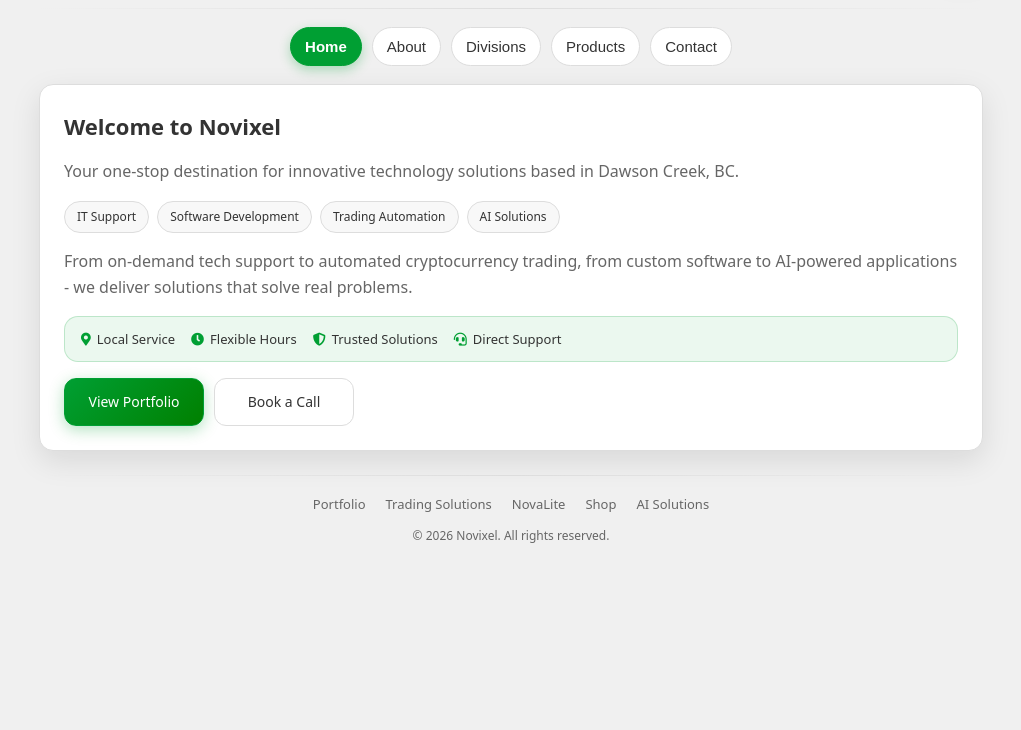
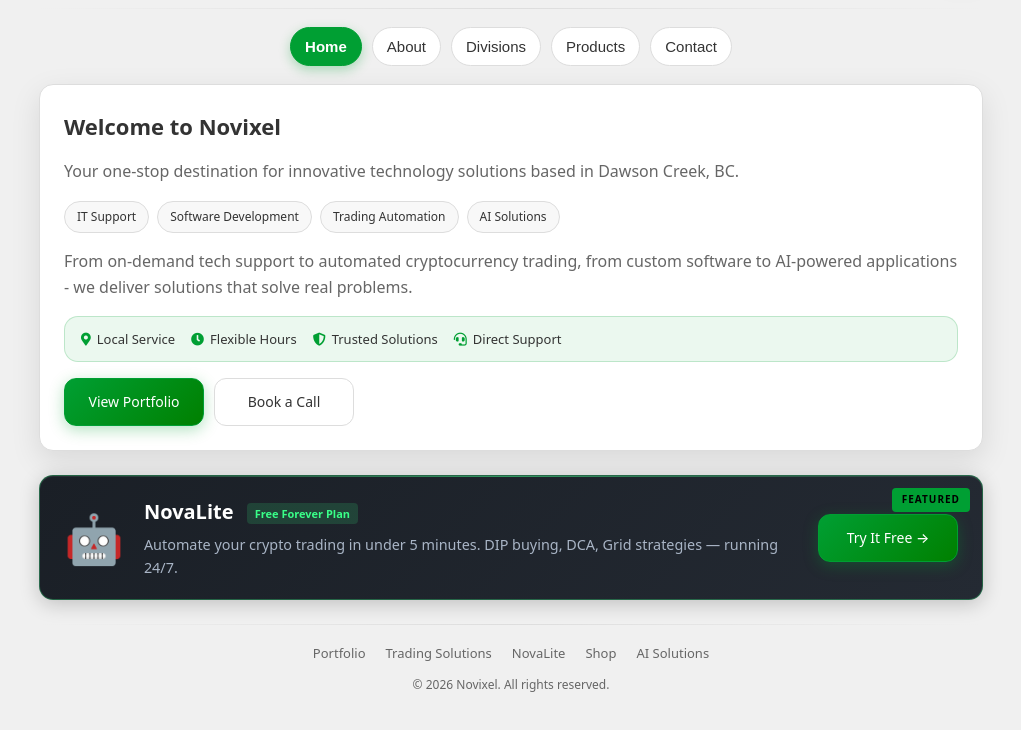
Before and after one commit to Novixel/novixel.github.io, a plain HTML site: page index.html in a window 1280 px wide. Shown: the part 122-852 px from the top of the page, without its empty margins (129-1150 px from the left). Before the commit the page ends 800 px from the top, so only its background shows below. Drawn offline with Linux system fonts and the light colour scheme.

Commit message:
Add featured NovaLite banner on homepage

```diff
--- a/index.html
+++ b/index.html
@@ -148,6 +148,21 @@ height="0" width="0" style="display:none;visibility:hidden"></iframe></noscript>
                     <a class="btn ghost" href="https://calendly.com/novixel" target="_blank" rel="noopener">Book a Call</a>
                 </div>
             </div>
+
+            <!-- Featured Product Banner -->
+            <a href="https://novalite.app" target="_blank" rel="noopener" class="featured-banner">
+                <div class="featured-badge">FEATURED</div>
+                <div class="featured-content">
+                    <div class="featured-icon">🤖</div>
+                    <div class="featured-text">
+                        <h3>NovaLite <span class="featured-tag">Free Forever Plan</span></h3>
+                        <p>Automate your crypto trading in under 5 minutes. DIP buying, DCA, Grid strategies — running 24/7.</p>
+                    </div>
+                    <div class="featured-cta">
+                        <span class="btn primary">Try It Free →</span>
+                    </div>
+                </div>
+            </a>
         </section>
 
         <!-- ABOUT -->
--- a/style.css
+++ b/style.css
@@ -883,3 +883,123 @@ body.dark-mode .division-card {
     background: #1a1a1a;
     border-color: rgba(37,48,67,.75);
 }
+
+/* Featured Product Banner */
+.featured-banner {
+    display: flex;
+    position: relative;
+    margin-top: 24px;
+    padding: 20px 24px;
+    background: linear-gradient(135deg, #0d1117 0%, #161b22 100%);
+    border: 1px solid rgba(57,255,136,.3);
+    border-radius: var(--radius);
+    text-decoration: none;
+    color: #e8eef7;
+    overflow: hidden;
+    transition: all 0.3s ease;
+    box-shadow: 0 4px 20px rgba(0,0,0,.2), inset 0 1px 0 rgba(255,255,255,.05);
+}
+
+.featured-banner:hover {
+    border-color: rgba(57,255,136,.6);
+    box-shadow: 0 8px 32px rgba(57,255,136,.15), inset 0 1px 0 rgba(255,255,255,.05);
+    transform: translateY(-2px);
+}
+
+.featured-banner::before {
+    content: '';
+    position: absolute;
+    top: 0;
+    left: 0;
+    right: 0;
+    height: 1px;
+    background: linear-gradient(90deg, transparent, rgba(57,255,136,.5), transparent);
+}
+
+.featured-badge {
+    position: absolute;
+    top: 12px;
+    right: 12px;
+    padding: 4px 10px;
+    background: var(--accent);
+    color: #000;
+    font-size: 10px;
+    font-weight: 700;
+    letter-spacing: 1px;
+    border-radius: 4px;
+}
+
+.featured-content {
+    display: flex;
+    align-items: center;
+    gap: 20px;
+    width: 100%;
+}
+
+.featured-icon {
+    font-size: 48px;
+    flex-shrink: 0;
+}
+
+.featured-text {
+    flex: 1;
+    text-align: left;
+}
+
+.featured-text h3 {
+    margin: 0 0 6px 0;
+    font-size: 1.25rem;
+    color: #fff;
+}
+
+.featured-tag {
+    display: inline-block;
+    margin-left: 8px;
+    padding: 2px 8px;
+    background: rgba(57,255,136,.15);
+    color: var(--accent-light);
+    font-size: 11px;
+    font-weight: 600;
+    border-radius: 4px;
+    vertical-align: middle;
+}
+
+.featured-text p {
+    margin: 0;
+    font-size: 0.9rem;
+    color: #a9b5c6;
+}
+
+.featured-cta {
+    flex-shrink: 0;
+}
+
+.featured-cta .btn {
+    white-space: nowrap;
+}
+
+/* Light mode adjustments */
+body:not(.dark-mode) .featured-banner {
+    background: linear-gradient(135deg, #1a1f26 0%, #242a33 100%);
+}
+
+/* Mobile responsive */
+@media (max-width: 640px) {
+    .featured-content {
+        flex-direction: column;
+        text-align: center;
+    }
+
+    .featured-text {
+        text-align: center;
+    }
+
+    .featured-icon {
+        font-size: 40px;
+    }
+
+    .featured-badge {
+        top: 8px;
+        right: 8px;
+    }
+}
```
